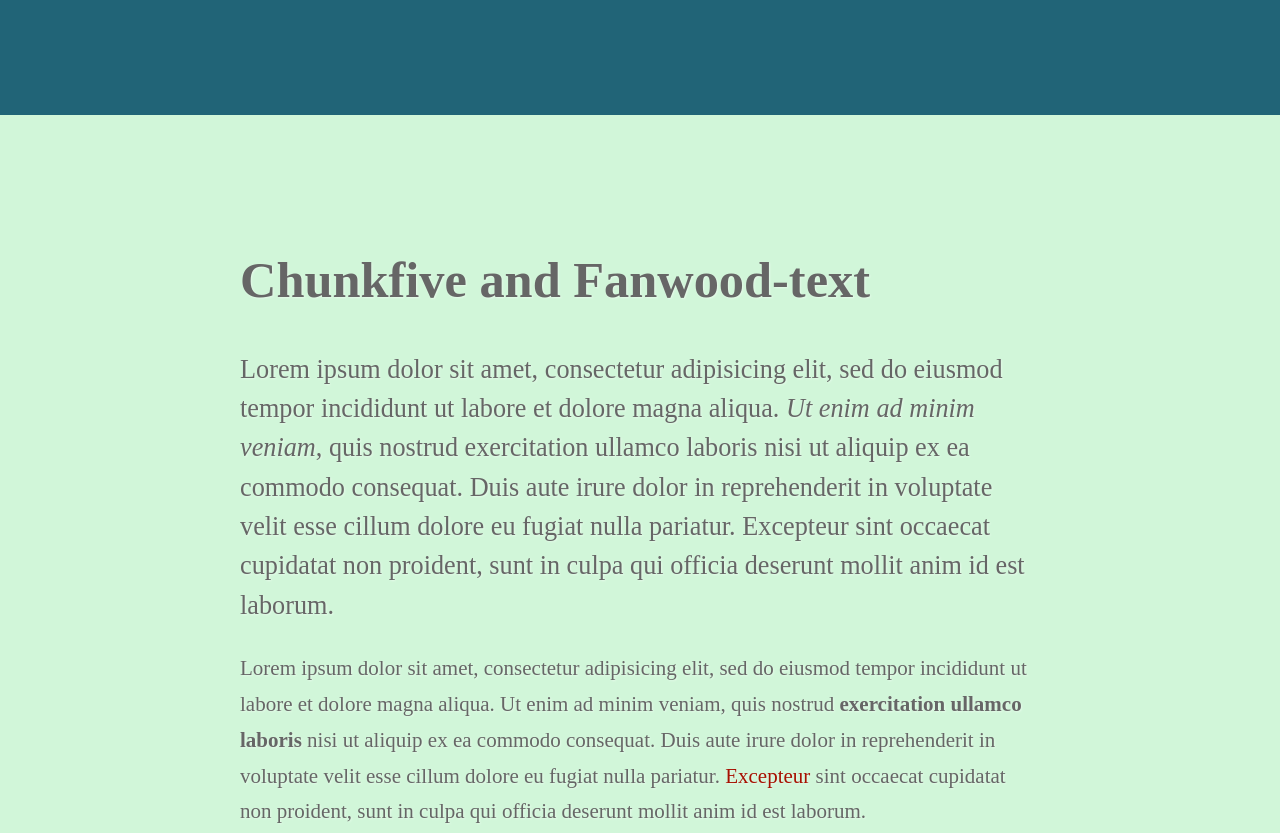
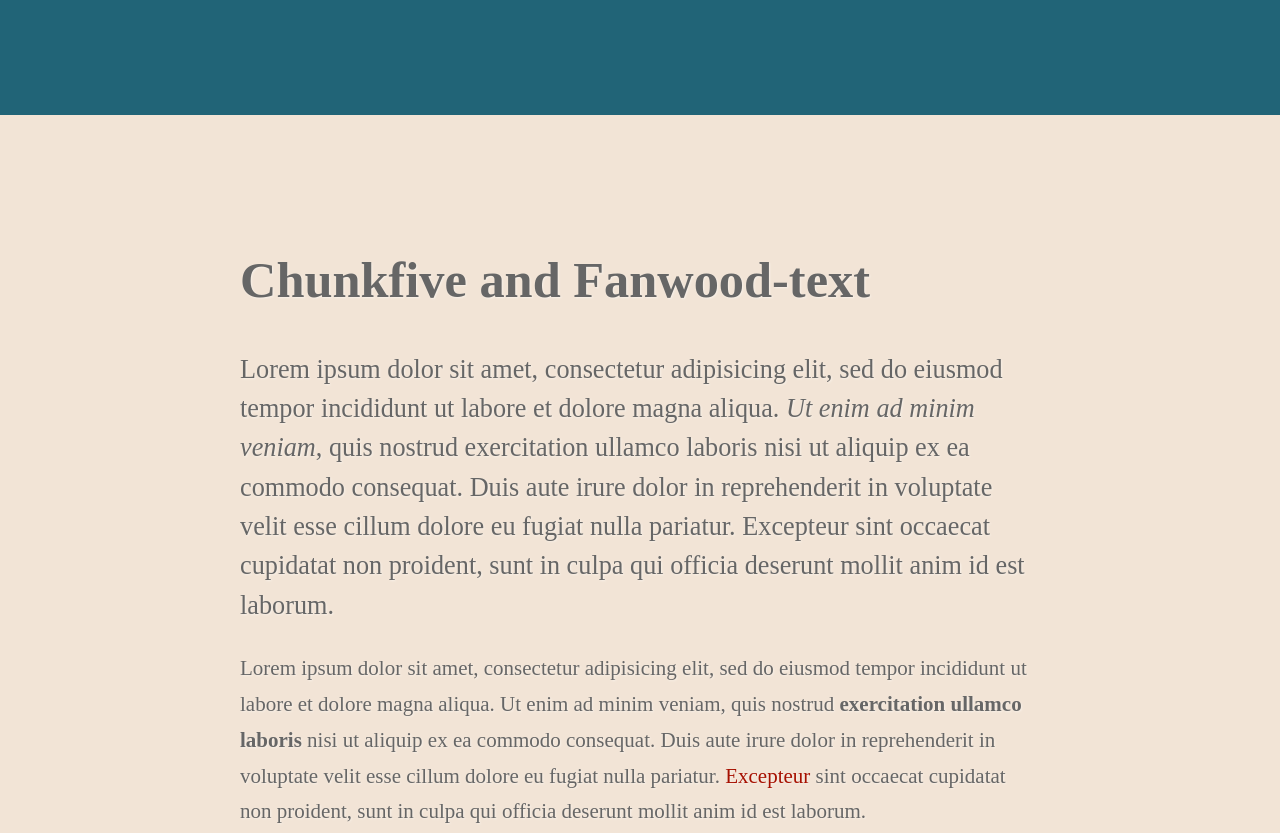
Before and after one commit to typesource/typesource.github.io, a website: page index.html in a window 1280 px wide. Shown: the part 966-1799 px from the top of the page. Drawn offline with Linux system fonts and the light colour scheme; a web font is replaced by a local one.

Commit message:
less green

```diff
--- a/src/less/fonts.less
+++ b/src/less/fonts.less
@@ -85,6 +85,6 @@
     .chunkfive;
     font-size: 2.4em;
   }
-  @bg: mix(@primary-5, white, 30%);
+  @bg: mix(@secondary-b-2, white, 20%);
   .colors(@bg, #666, @complement-3);
 }
```
Also changed, not shown: build/css/all.css.
